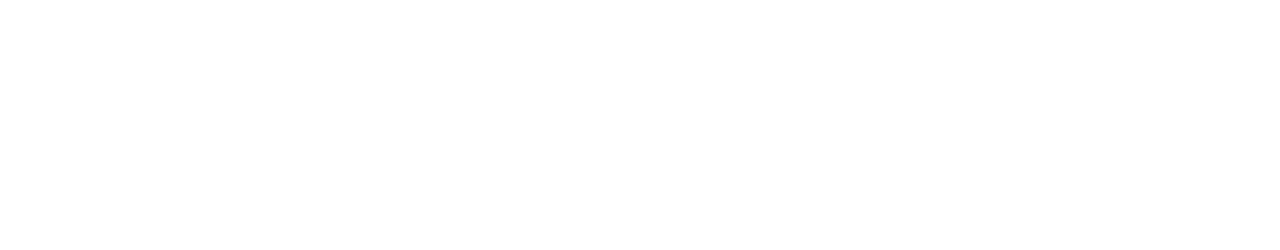
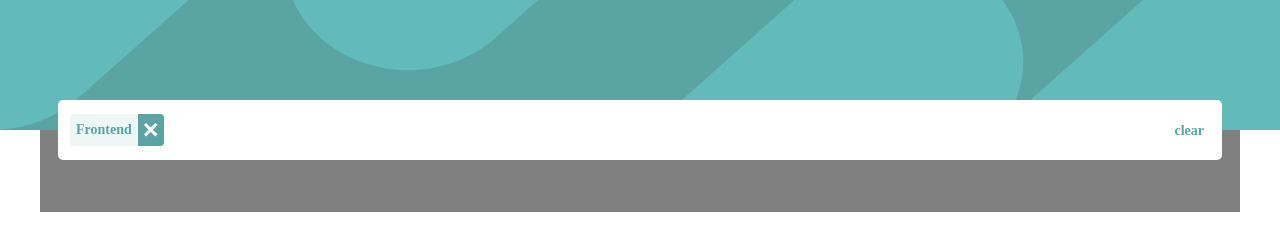
Before and after one commit to GardenWel/AnunciosTrabajo, a plain HTML site: page index.html in a window 1280 px wide. Drawn offline with Linux system fonts and the light colour scheme.

Commit message:
ya esta el menu de filtros, falta los anuncios

```diff
--- /dev/null
+++ b/estilos/stil.css
@@ -0,0 +1,89 @@
+* {
+    margin: 0;
+    padding: 0;
+    box-sizing: border-box;
+}
+.contenedor {
+    max-width: 1500px;
+    font-size: 14px;
+}
+/* header */
+
+.header-fondo {
+    background: url('../images/bg-header-desktop.svg');
+    background-color: hsl(180,29%,50%);
+    width: 100%;
+    height: 130px;
+    background-repeat: no-repeat;
+    background-size: 100% 100%;
+}
+/* cuerpo */
+.cuerpo {
+    max-width: 1200px;
+    background-color: gray;
+    margin-left: auto;
+    margin-right: auto;
+    padding: 18px;
+}
+.text-tur{
+    color: hsl(180, 29%, 50%);
+}
+.limpiar-tags {
+    margin: 0px 6px;
+}
+.limpiar-tags:hover {
+    text-decoration: underline;
+    cursor: pointer;
+}
+.caja-filtro {
+    position: absolute;
+    left: 0;
+    right: 0;
+    padding: 12px 12px 10px; /*padding para los articulos*/
+    background-color: white;
+    border-radius: 5px;
+    display: flex;
+    flex-direction: row;
+    justify-content: space-between;
+    font-family: 'Spartan';
+    font-weight: 700;
+    align-items: center;
+}
+.tag {
+    padding: 8px 6px;
+    background: hsl(180, 31%, 95%);
+    display: inline-block;
+}
+.anuncio .tag {
+    border-radius: 4px;
+}
+.tag-group .tag {
+    border-radius: 0;
+}
+.tag-close {
+    background-color: hsl(180,29%,50%);
+    padding: 4px 6px;
+    display: flex;
+    flex-direction: column;
+    justify-content: center;
+}
+.tag-close:hover {
+    background: hsl(180, 14%, 20%);
+    cursor: pointer;
+}
+.tag-group {
+    display:flex;
+    flex-direction: row;
+    overflow: hidden;
+    border-radius: 4px;
+}
+.menu-tags {
+    display: flex;
+    flex-wrap: wrap;
+}
+.caja-filtro .tag-group {
+    margin-right: 8px;
+    margin-top: 2px;
+    margin-bottom: 4px;
+}
+/* articulos (anuncios) */
--- /dev/null
+++ b/estilos/stilos.js
@@ -0,0 +1,16 @@
+// caja de filtro;
+window.addEventListener("resize",cajaFiltroMargen)
+function cajaFiltroMargen(){
+    let cajaFiltro=document.getElementById("cajaFiltro");
+    let mitadCaja=(cajaFiltro.clientHeight/2);
+    cajaFiltro.style.top=`-${mitadCaja+18}px`;
+    // añadiendo margenes para separarlo
+    if(mitadCaja<18){
+        let margen=34 -(18 -mitadCaja);
+        cajaFiltro.parentElement.style.marginBottom=`${margen}px`;
+    } else{
+        let margen=mitadCaja-18+34;
+        cajaFiltro.parentElement.style.marginBottom=`${margen}px`;
+    }
+}
+cajaFiltroMargen();
--- a/index.html
+++ b/index.html
@@ -4,12 +4,30 @@
   <meta charset="UTF-8">
   <meta name="viewport" content="width=device-width, initial-scale=1.0">
   <!-- <link rel="icon" type="image/png" sizes="32x32" href="./images/favicon-32x32.png"> -->
-
+  <link rel="stylesheet" href="estilos/stil.css">
   <title>Job Listings</title>
 </head>
 <body>
   <div class="contenedor">
+    <header class="header-fondo">
+    </header>
+    <section class="cuerpo">
+      <article style="position: relative; width: 100%;">
+        <div class="caja-filtro" id="cajaFiltro">
+          <div class="menu-tags">
+            <div class="tag-group">
+              <div class="tag text-tur">Frontend</div>
+              <div class="tag-close"><img src="images/icon-remove.svg"></div>
+            </div>
+          </div>
+          <div class="text-tur limpiar-tags">clear</div>
+        </div>
+      </article>
+      <article> <!--4px es el radio para los bordes-->
 
+      </article>
+    </section>
   </div>
+  <script src="estilos/stilos.js" ></script>
 </body>
 </html>
```
